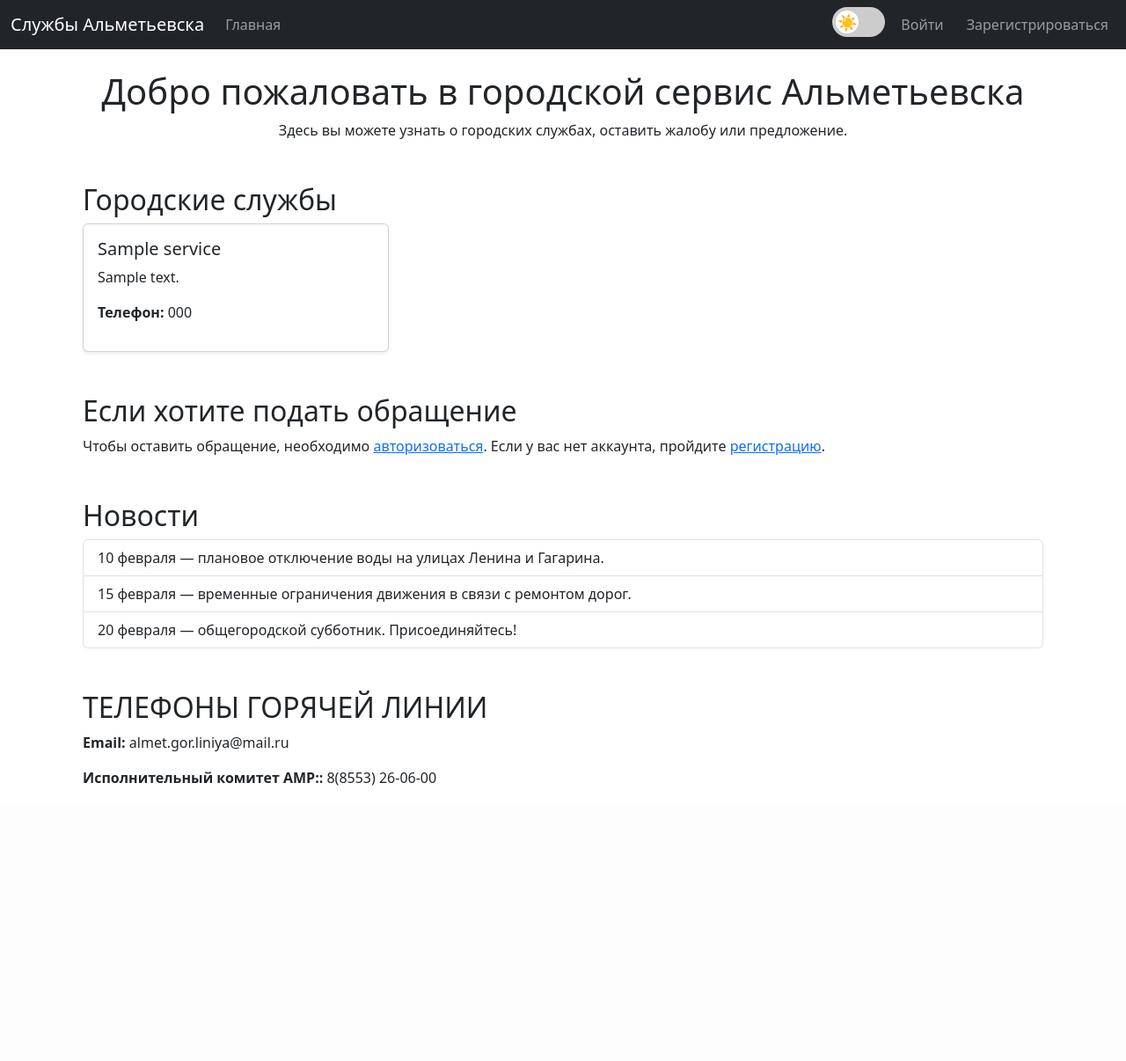
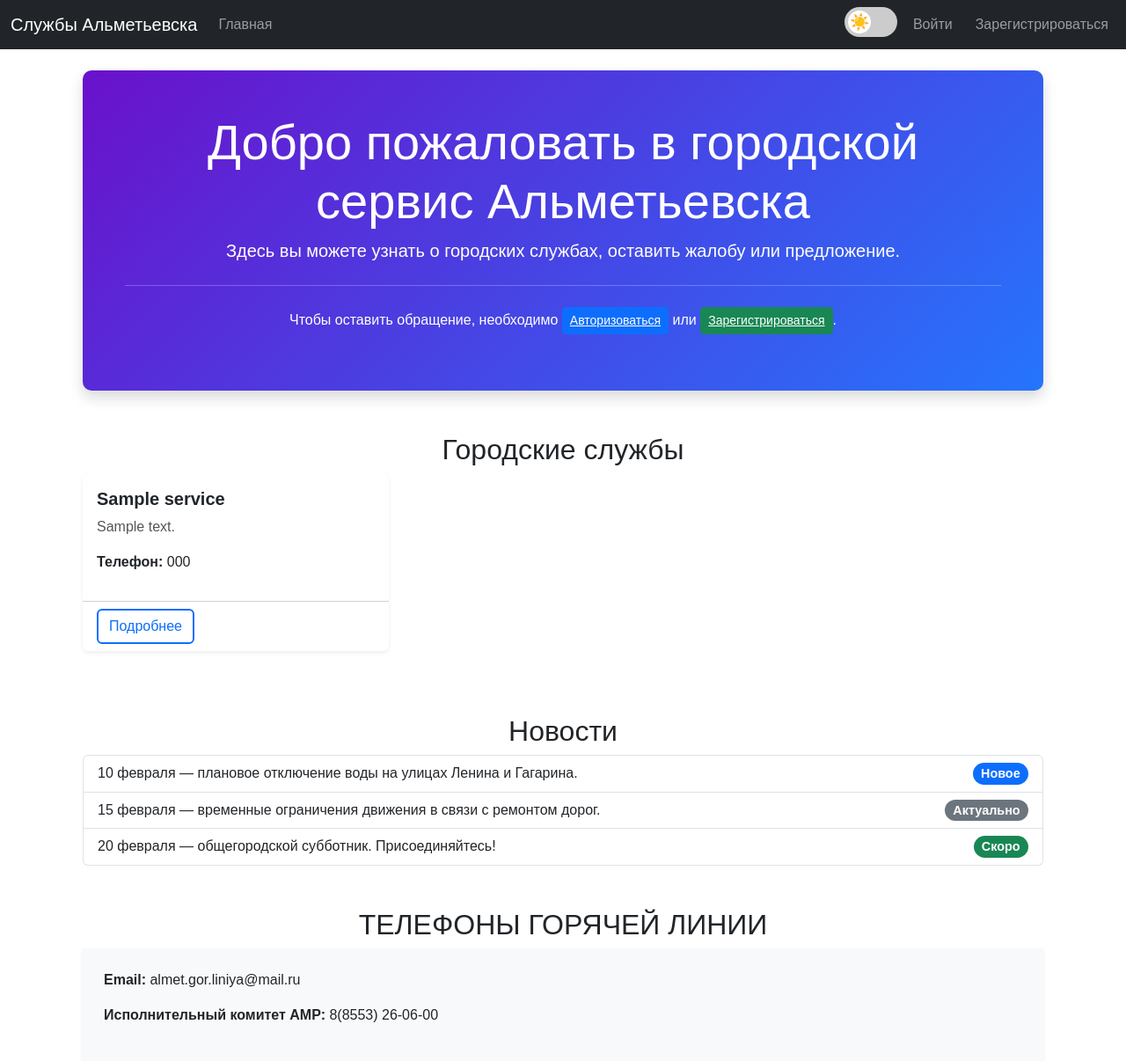
Before and after one commit to MichaelEmpire123/diiiplom_ver300, a Django app: page / in a window 1280 px wide. Shown: the whole page at 88% size. Before the commit the page ends 893 px from the top, so only its background shows below. Run offline with Django 5.2, Linux system fonts and the light colour scheme; tables that the repository leaves empty hold one stand-in row (values such as "Sample post").

Commit message:
Темная тема вообще тема 4 именил главную страницу

```diff
--- a/almet/templates/almet/index.html
+++ b/almet/templates/almet/index.html
@@ -4,47 +4,153 @@
 
 {% block content %}
     <div class="container">
-        <h1 class="mt-4 text-center">Добро пожаловать в городской сервис Альметьевска</h1>
-        <p class="text-center">Здесь вы можете узнать о городских службах, оставить жалобу или предложение.</p>
+        <!-- Заголовок и описание -->
+        <div class="jumbotron text-center bg-light mt-4 p-5 rounded shadow">
+            <h1 class="display-4">Добро пожаловать в городской сервис Альметьевска</h1>
+            <p class="lead">Здесь вы можете узнать о городских службах, оставить жалобу или предложение.</p>
+            <hr class="my-4">
+            <p>Чтобы оставить обращение, необходимо <a href="{% url 'login' %}" class="btn btn-primary btn-sm">Авторизоваться</a> или <a href="{% url 'register' %}" class="btn btn-success btn-sm">Зарегистрироваться</a>.</p>
+        </div>
 
         <!-- Раздел с службами -->
-        <h2 class="mt-5">Городские службы</h2>
+        <h2 class="mt-5 text-center">Городские службы</h2>
         <div class="row">
             {% for service in services %}
-                <div class="col-md-4">
-                    <div class="card shadow-sm">
+                <div class="col-md-4 mb-4">
+                    <div class="card h-100 shadow-sm">
                         <div class="card-body">
-                            <h5 class="card-title">{{ service.name }}</h5>  <!-- Название службы -->
-                            <p class="card-text">{{ service.description }}</p>  <!-- Описание службы -->
-                            <p><strong>Телефон:</strong> {{ service.tel }}</p>  <!-- Телефон службы -->
+                            <h5 class="card-title">{{ service.name }}</h5>
+                            <p class="card-text">{{ service.description }}</p>
+                            <p><strong>Телефон:</strong> {{ service.tel }}</p>
+                        </div>
+                        <div class="card-footer bg-transparent">
+                            <a href="#" class="btn btn-outline-primary">Подробнее</a>
                         </div>
                     </div>
                 </div>
             {% empty %}
-                <p>Нет доступных служб.</p>
+                <div class="col-12">
+                    <div class="alert alert-info" role="alert">
+                        Нет доступных служб.
+                    </div>
+                </div>
             {% endfor %}
         </div>
 
-        <h2 class="mt-5">Если хотите подать обращение</h2>
-        <p>Чтобы оставить обращение, необходимо <a href="{% url 'login' %}">авторизоваться</a>. Если у вас нет аккаунта, пройдите <a href="{% url 'register' %}">регистрацию</a>.</p>
-
         <!-- Раздел новостей -->
-        <h2 class="mt-5">Новости</h2>
+        <h2 class="mt-5 text-center">Новости</h2>
         <div class="list-group">
-            <a href="#" class="list-group-item list-group-item-action">
+            <a href="#" class="list-group-item list-group-item-action d-flex justify-content-between align-items-center">
                 10 февраля — плановое отключение воды на улицах Ленина и Гагарина.
+                <span class="badge bg-primary rounded-pill">Новое</span>
             </a>
-            <a href="#" class="list-group-item list-group-item-action">
+            <a href="#" class="list-group-item list-group-item-action d-flex justify-content-between align-items-center">
                 15 февраля — временные ограничения движения в связи с ремонтом дорог.
+                <span class="badge bg-secondary rounded-pill">Актуально</span>
             </a>
-            <a href="#" class="list-group-item list-group-item-action">
+            <a href="#" class="list-group-item list-group-item-action d-flex justify-content-between align-items-center">
                 20 февраля — общегородской субботник. Присоединяйтесь!
+                <span class="badge bg-success rounded-pill">Скоро</span>
             </a>
         </div>
 
         <!-- Раздел контактов -->
-        <h2 class="mt-5">ТЕЛЕФОНЫ ГОРЯЧЕЙ ЛИНИИ</h2>
-        <p><strong>Email:</strong> almet.gor.liniya@mail.ru</p>
-        <p><strong>Исполнительный комитет АМР::</strong> 8(8553) 26-06-00</p>
+        <h2 class="mt-5 text-center">ТЕЛЕФОНЫ ГОРЯЧЕЙ ЛИНИИ</h2>
+        <div class=" card2 bg-light p-4 shadow-sm">
+            <p><strong>Email:</strong> almet.gor.liniya@mail.ru</p>
+            <p><strong>Исполнительный комитет АМР:</strong> 8(8553) 26-06-00</p>
+        </div>
     </div>
+
+    <!-- Стили для улучшения внешнего вида -->
+    <style>
+        /* Общие стили */
+        body {
+            font-family: 'Arial', sans-serif;
+        }
+
+        .jumbotron {
+            background: linear-gradient(135deg, #6a11cb, #2575fc);
+            color: white;
+        }
+
+        .jumbotron a {
+            color: white;
+            text-decoration: underline;
+        }
+
+        .jumbotron a:hover {
+            color: #f8f9fa;
+        }
+
+        .card {
+            transition: transform 0.3s ease, box-shadow 0.3s ease;
+            border: none;
+        }
+
+        .card:hover {
+            transform: translateY(-10px);
+            box-shadow: 0 10px 20px rgba(0, 0, 0, 0.2);
+        }
+
+        .card-title {
+            font-size: 1.25rem;
+            font-weight: bold;
+        }
+
+        .card-text {
+            color: #555;
+        }
+
+        .list-group-item {
+            transition: background-color 0.3s ease;
+        }
+
+        .list-group-item:hover {
+            background-color: #f8f9fa;
+        }
+
+        .badge {
+            font-size: 0.9rem;
+        }
+
+        .btn-outline-primary {
+            border-width: 2px;
+        }
+
+        .btn-outline-primary:hover {
+            background-color: #007bff;
+            color: white;
+        }
+
+        .alert-info {
+            background-color: #e9f5ff;
+            border-color: #b8e2ff;
+            color: #004085;
+        }
+
+        .bg-light {
+            background-color: #f8f9fa !important;
+        }
+
+        .shadow-sm {
+            box-shadow: 0 4px 6px rgba(0, 0, 0, 0.1);
+        }
+
+        .rounded {
+            border-radius: 10px !important;
+        }
+
+        .dark-theme .card p {
+            color: #b6b8ba;
+        }
+
+        .dark-theme .card2 p {
+            color: #000;
+        }
+
+        .dark-theme .jumbotron p {
+            color: #fff;
+        }
+    </style>
 {% endblock %}
```
